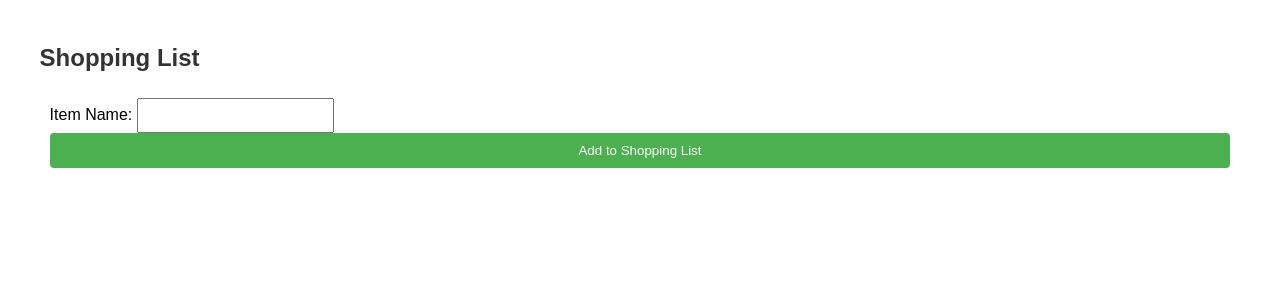
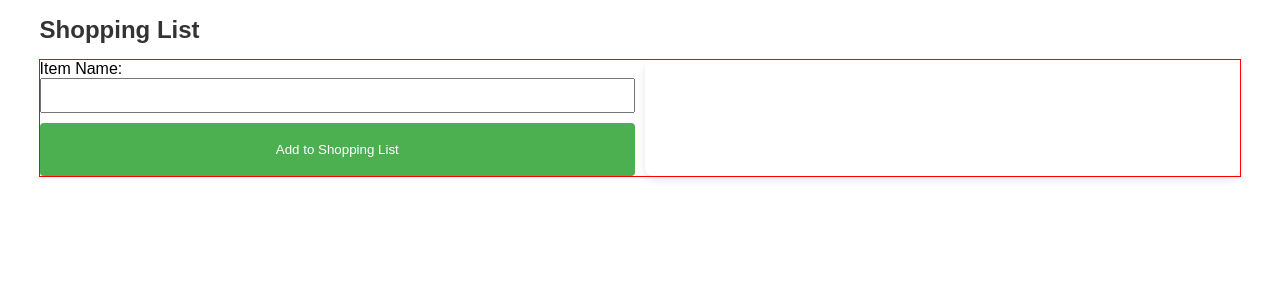
Before and after one commit to mgirar84/shopping-list, a Next.js app: page / in a window 1280 px wide. Shown: the top 300 px of the page. Built offline with nearby package versions, Linux system fonts and the light colour scheme; a web font is replaced by a local one.

Commit message:
tidy up styles

```diff
--- a/src/components/atoms/Heading/index.tsx
+++ /dev/null
@@ -1,6 +0,0 @@
-import styled from "styled-components";
-
-export const StyledHeading = styled.h1`
-  color: #333;
-  font-size: 24px;
-`;
--- a/src/components/atoms/index.ts
+++ /dev/null
@@ -1 +0,0 @@
-export * from "./Heading";
--- a/src/components/molecules/ShoppingForm/styles.ts
+++ b/src/components/molecules/ShoppingForm/styles.ts
@@ -1,15 +1,14 @@
 import styled from "styled-components";
 
 export const StyledForm = styled.form`
-  display: flex;
-  flex-direction: column;
-  margin-bottom: 20px;
-  padding: 10px;
+  display: grid;
+  gap: 10px;
+  grid-template-rows: 1fr 1fr;
 `;
 
 export const StyledInput = styled.input`
   padding: 8px;
-  margin-left: 5px;
+  width: -webkit-fill-available;
 `;
 
 export const StyledButton = styled.button`
--- a/src/components/molecules/ShoppingList/index.tsx
+++ b/src/components/molecules/ShoppingList/index.tsx
@@ -3,10 +3,9 @@ import { type FC } from "react";
 import { StyledList, StyledListItem } from "./styles";
 import { Props } from "./types";
 
-export const ShoppingList: FC<Props> = ({ items }) => {
-  return (
+export const ShoppingList: FC<Props> = ({ items }) => (
   <StyledList>
-      {items.map((item, index) => (
+    {items?.map((item, index) => (
       <StyledListItem key={item.id}>
         <span>{index + 1}</span>
         <span>{item.name}</span>
@@ -14,4 +13,3 @@ export const ShoppingList: FC<Props> = ({ items }) => {
     ))}
   </StyledList>
 );
-};
--- a/src/components/molecules/ShoppingList/styles.ts
+++ b/src/components/molecules/ShoppingList/styles.ts
@@ -2,7 +2,11 @@ import styled from "styled-components";
 
 export const StyledList = styled.ul`
   list-style: none;
-  padding: 0;
+  padding: 20px;
+  margin: 0;
+  background-color: #fff;
+  box-shadow: 0 4px 8px rgba(0, 0, 0, 0.1);
+  border-radius: 8px;
 `;
 
 export const StyledListItem = styled.li`
--- a/src/components/molecules/ShoppingList/types.ts
+++ b/src/components/molecules/ShoppingList/types.ts
@@ -1,5 +1,5 @@
 import { ShoppingItem } from "../../../types";
 
 export type Props = {
-  items: ShoppingItem[];
+  items?: ShoppingItem[];
 };
--- a/src/pages/index.tsx
+++ b/src/pages/index.tsx
@@ -1,26 +1,30 @@
-import { useState } from "react";
+import { type FC, useState } from "react";
 
 import styled from "styled-components";
 
-import { StyledHeading } from "../components/atoms";
 import { ShoppingForm, ShoppingList } from "../components/molecules";
 import { ShoppingItem } from "../types";
+
+export const StyledHeading = styled.h1`
+  color: #333;
+  font-size: 24px;
+`;
 
 const StyledMain = styled.main`
   max-width: 1350px;
   width: 95%;
-  padding: 20px;
   margin: auto;
   font-family: "Arial", sans-serif;
 `;
 
 const ShoppingWrapper = styled.div`
+  outline: red 1px solid;
   display: grid;
-  align-items: center;
-  grid-template-columns: repeat(auto-fit, minmax(240px, 1fr));
+  grid-template-columns: repeat(auto-fit, minmax(320px, 1fr));
+  gap: 10px;
 `;
 
-const Main = () => {
+const Main: FC = () => {
   const [items, setItems] = useState<ShoppingItem[]>();
 
   const createItem = (item: ShoppingItem) =>
@@ -31,7 +35,7 @@ const Main = () => {
       <StyledHeading>Shopping List</StyledHeading>
       <ShoppingWrapper>
         <ShoppingForm onSubmit={createItem} />
-        {items && <ShoppingList items={items} />}
+        <ShoppingList items={items} />
       </ShoppingWrapper>
     </StyledMain>
   );
```
Lines whose indentation alone changed are shown as unchanged.
